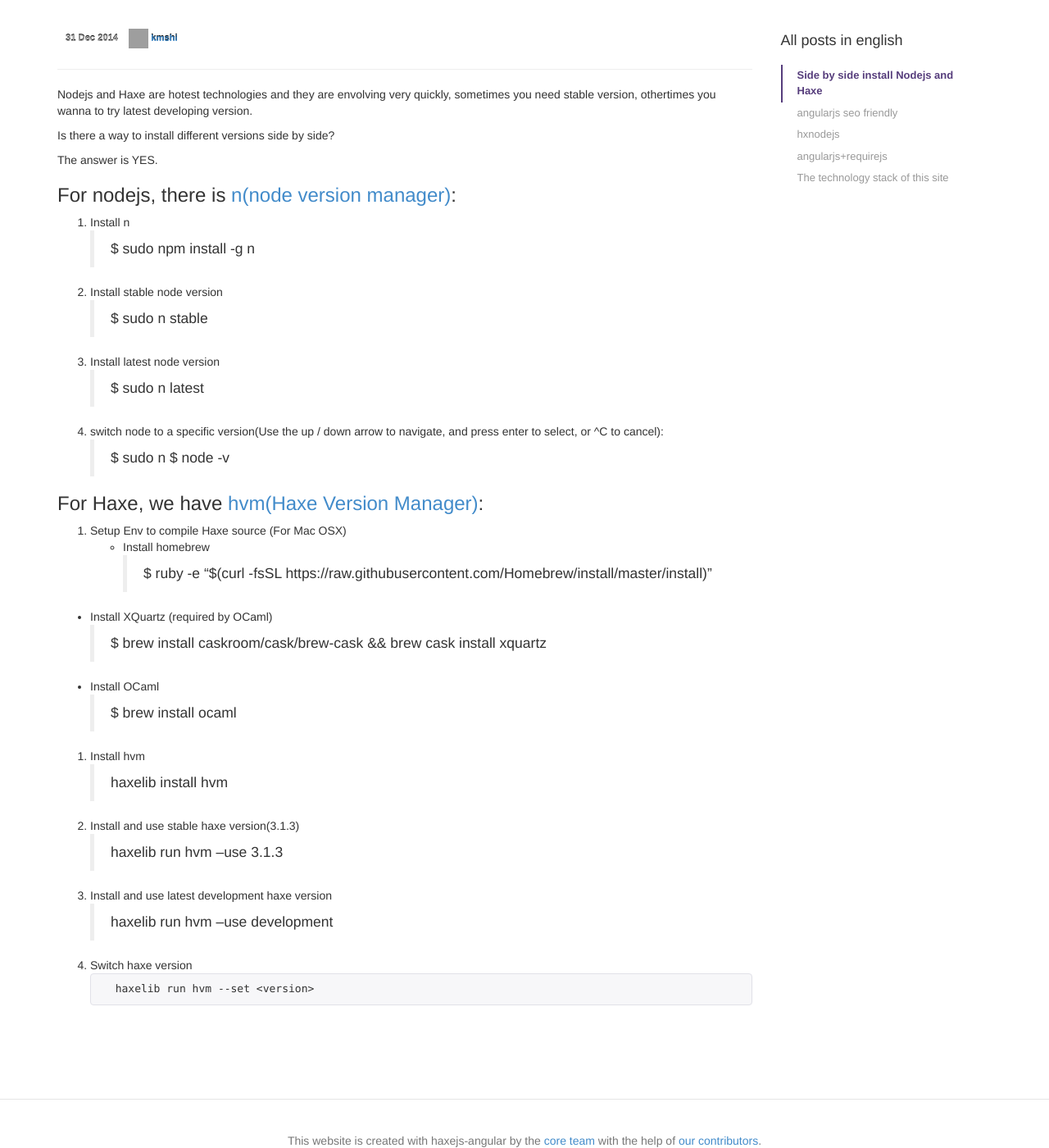
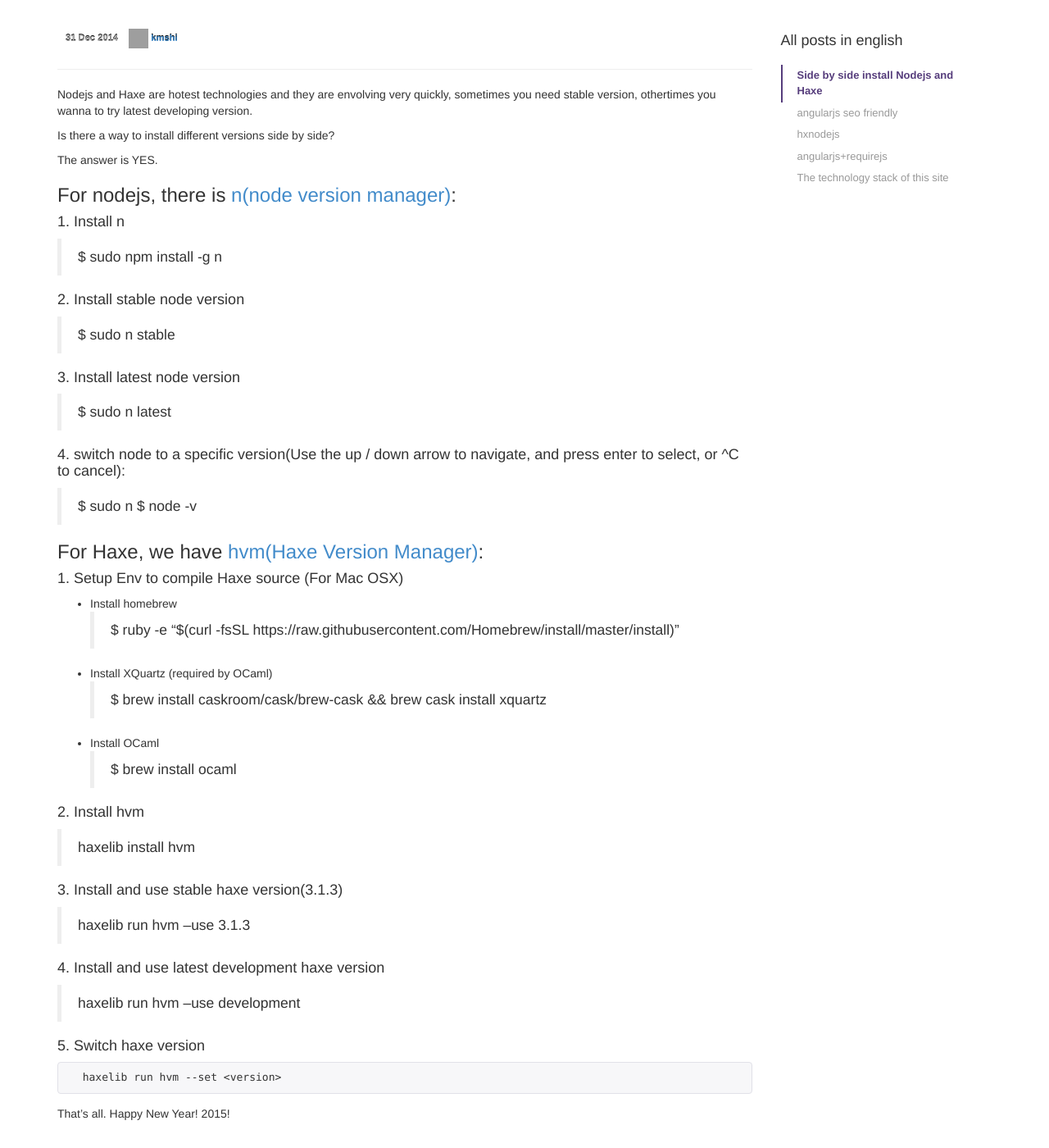
Before and after one commit to haxejs/haxejs.com, a Jekyll site: the page built from _posts/2015-01-01-side-by-side-install-nodejs-and-haxe.md, in a window 1280 px wide and 1400 px high, scrolled down 344 px. Shown: the whole window at 82% size. Built offline with Jekyll 4.4.1, drawn with Linux system fonts in a browser that asks for light colours; Markdown is read by kramdown in place of the engine named in the settings; comment, search, counter and statistics services are not loaded; grey boxes are pictures that could not be loaded.

Commit message:
Update the first post of 2015

````diff
--- a/_posts/2015-01-01-side-by-side-install-nodejs-and-haxe.md
+++ b/_posts/2015-01-01-side-by-side-install-nodejs-and-haxe.md
@@ -15,21 +15,23 @@
 The answer is YES.
 
 ###For nodejs, there is [n(node version manager)](https://www.npmjs.com/package/n):
-1. Install n
+
+####1. Install n
 > $ sudo npm install -g n
 
-2. Install stable node version
+####2. Install stable node version
 > $ sudo n stable
 
-3. Install latest node version
+####3. Install latest node version
 > $ sudo n latest
 
-4. switch node to a specific version(Use the up / down arrow to navigate, and press enter to select, or ^C to cancel):
+####4. switch node to a specific version(Use the up / down arrow to navigate, and press enter to select, or ^C to cancel):
 > $ sudo n
 > $ node -v
 
 ###For Haxe, we have [hvm(Haxe Version Manager)](https://github.com/jasononeil/hvm):
-1. Setup Env to compile Haxe source (For Mac OSX)
+
+####1. Setup Env to compile Haxe source (For Mac OSX)
 - Install homebrew
 > $ ruby -e "$(curl -fsSL https://raw.githubusercontent.com/Homebrew/install/master/install)"
 
@@ -39,16 +41,19 @@
 - Install OCaml
 > $ brew install ocaml
 
-2. Install hvm
+####2. Install hvm
 > haxelib install hvm
 
-3. Install and use stable haxe version(3.1.3)
+####3. Install and use stable haxe version(3.1.3)
 > haxelib run hvm --use 3.1.3
 
-4. Install and use latest development haxe version
+####4. Install and use latest development haxe version
 > haxelib run hvm --use development
 
-5. Switch haxe version
+####5. Switch haxe version
+
 ```
   haxelib run hvm --set <version>
 ```
+
+That's all. Happy New Year! 2015!
````
